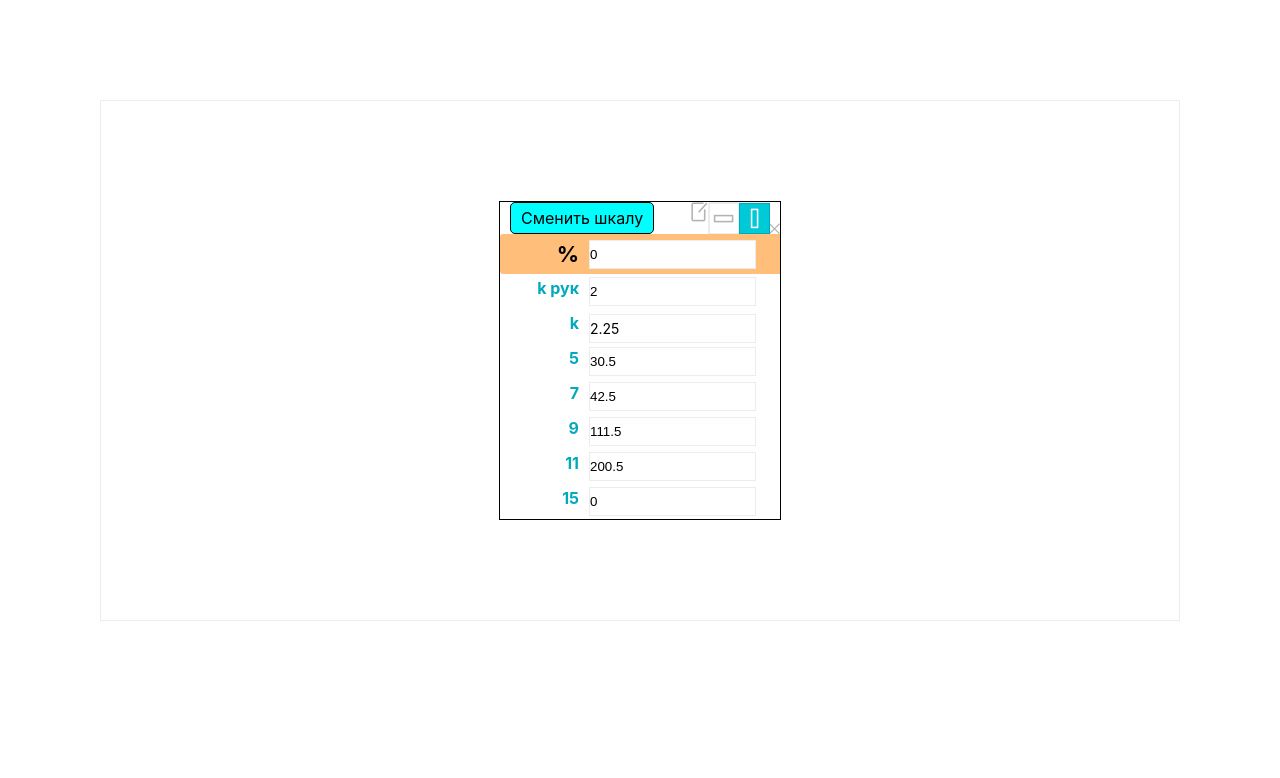
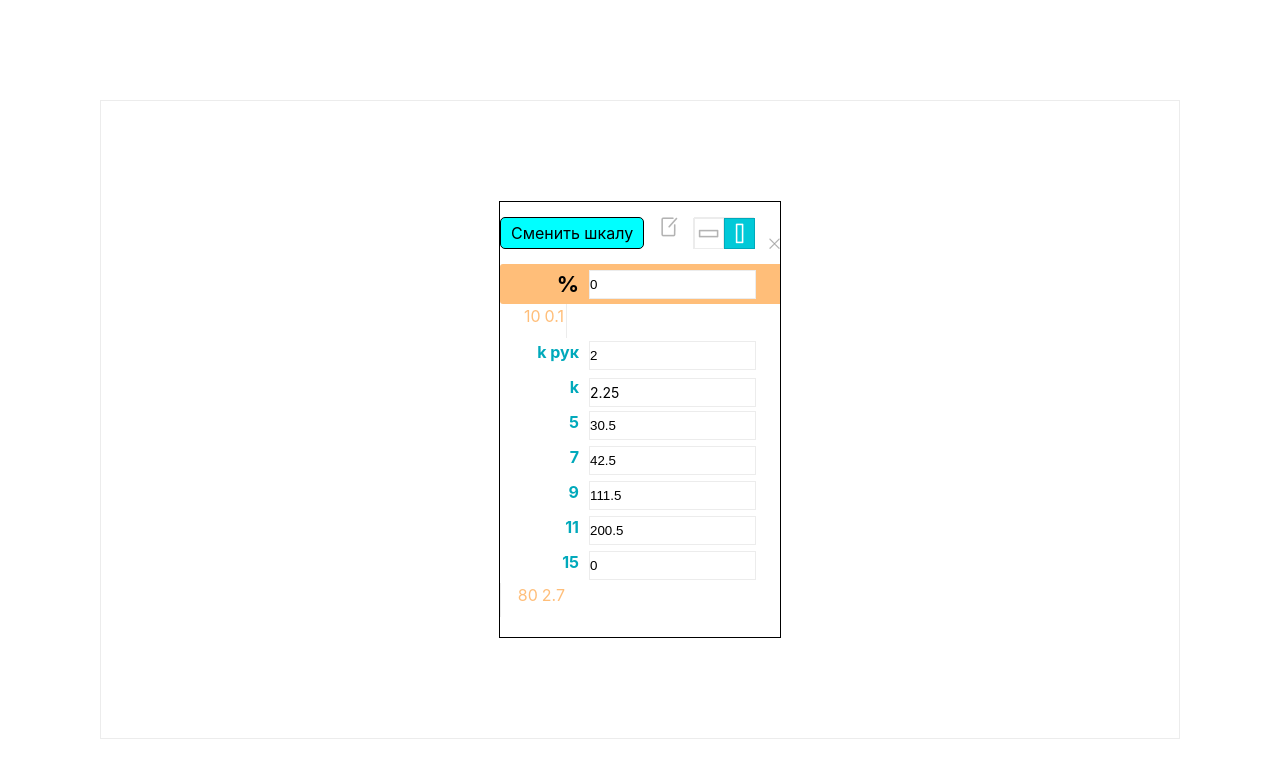
Before and after one commit to Pyarka/Sitef, a React (Create React App) app: page / in a window 1280 px wide. Shown: the top 778 px of the page. Built offline with nearby package versions, Linux system fonts and the light colour scheme.

Commit message:
Добавлен стиль для блока с лимитами в вертикальном отображении

```diff
--- a/src/Components/ScalePopup/ScalePopup.tsx
+++ b/src/Components/ScalePopup/ScalePopup.tsx
@@ -268,7 +268,7 @@ const ScalePopup = (): ReactElement => {
     const renderLimits = (side: "left" | "right"): ReactElement => {
         if(side === "left") {
             return (
-                <OrangeNumbersBlockLeft>
+                <OrangeNumbersBlockLeft direction={isVertical? 'row': 'column'}>
                     <BLockPercent>{limitMinPercent}</BLockPercent>
                     <BLockRate>{limitMinRate}</BLockRate>
                 </OrangeNumbersBlockLeft>
@@ -276,7 +276,7 @@ const ScalePopup = (): ReactElement => {
         }
         else {
             return (
-                    <OrangeNumbersBlockRight>
+                    <OrangeNumbersBlockRight direction={isVertical? 'row': 'column'}>
                         <BLockPercent>{limitPercent}</BLockPercent>
                         <BLockRate>{limitRate}</BLockRate>
                     </OrangeNumbersBlockRight>
@@ -296,9 +296,11 @@ const ScalePopup = (): ReactElement => {
                                onBlur={() => console.log("проценти")}
                     />
                 </OrangeBlockHorizontal>
+                {renderLimits("left")}
                 <ScaleColumn>
                     {renderScaleContent()}
                 </ScaleColumn>
+                {renderLimits("right")}
                 {renderFooter()}
             </ContainerVertical>
         )
--- a/src/Components/ScalePopup/ScalePopupStyles.ts
+++ b/src/Components/ScalePopup/ScalePopupStyles.ts
@@ -16,12 +16,14 @@ export const ContainerVertical = styled.div`
     flex-direction: column;
     flex-grow: 0;
     width: 280px;
+    padding-bottom: 20px;
     border: 1px solid;
 `;
 
 export const HeaderBlock = styled.div`
     display: flex;
-    justify-content: flex-end;
+    padding: 15px 0;
+    justify-content: space-between;
     flex-direction: row;
     width: auto;
 `;
@@ -70,7 +72,7 @@ export const OrangeBlockHorizontal = styled.div`
 
 export const OrangeNumbersBlock = styled.div`
     display: flex;
-    flex-direction: column;
+    flex-direction: ${({direction}: { direction: 'row' | 'column' }) => `${direction}`};
     width: 66px;
     color: #ffbe79;
     justify-content: flex-end;
@@ -140,7 +142,6 @@ export const ChangeScaleDiv = styled.div`
     border-radius: 5px;
     background: cyan;
     border: 1px solid;
-    margin: 0 auto 0 10px;
     padding: 5px 10px;
     width: auto;
     align-items: center;
```
